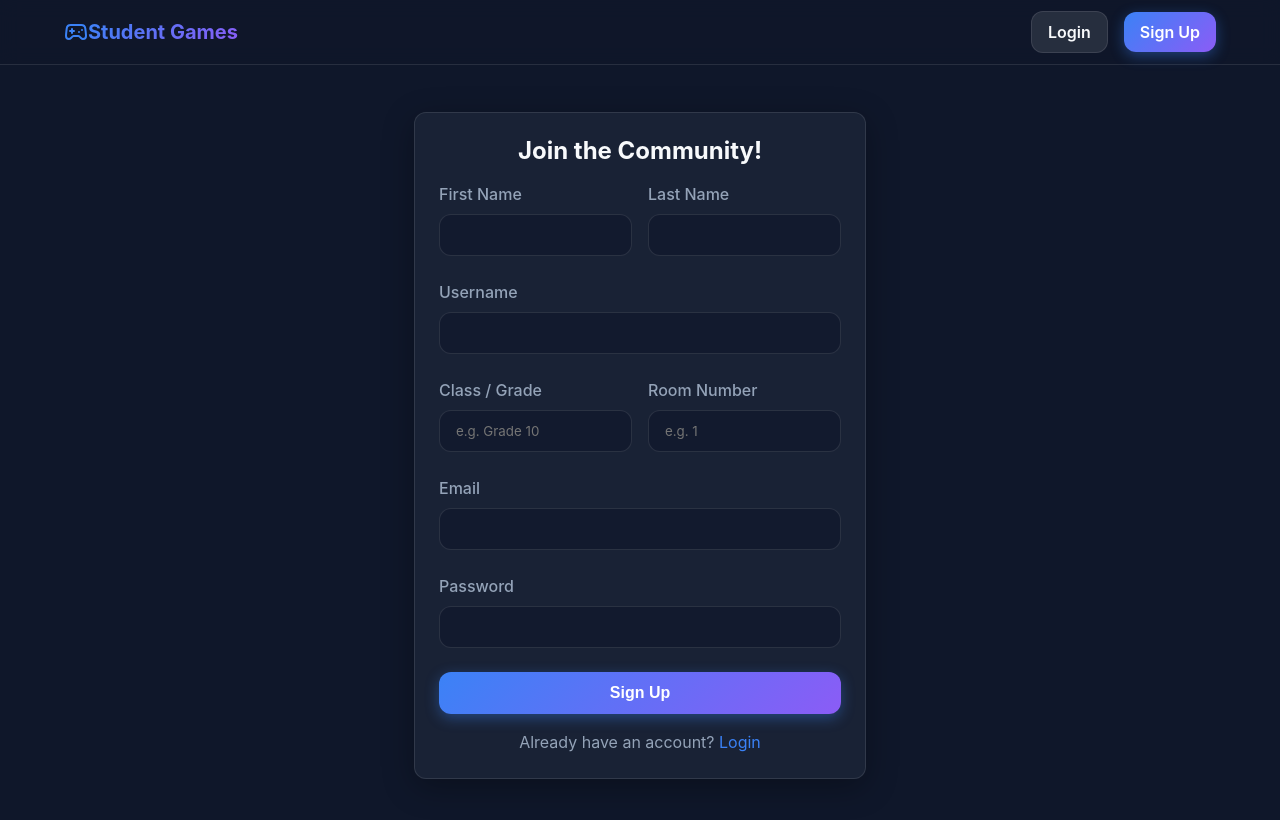
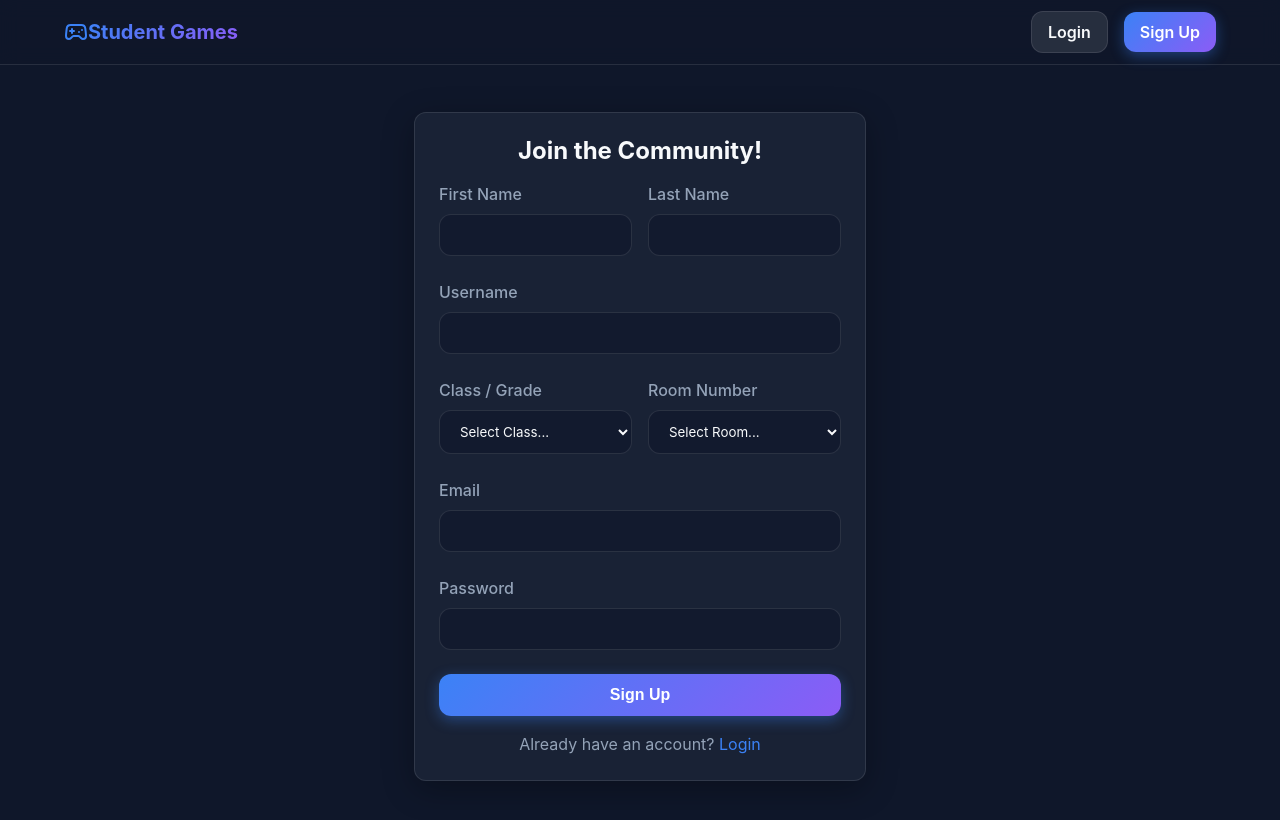
Before and after one commit to nattarom/codinggamestudio, a React (Vite) app: page /#/register in a window 1280 px wide. Shown: the top 820 px of the page. Built offline with nearby package versions, Linux system fonts and the light colour scheme.

Commit message:
feat: change class and room to dropdown selection

```diff
--- a/src/pages/Register.jsx
+++ b/src/pages/Register.jsx
@@ -58,11 +58,24 @@ export default function Register() {
           <div style={{ display: 'grid', gridTemplateColumns: '1fr 1fr', gap: '1rem' }}>
             <div className="form-group">
               <label className="form-label">Class / Grade</label>
-              <input type="text" name="class_grade" className="form-input" required placeholder="e.g. Grade 10" onChange={handleChange} />
+              <select name="class_grade" className="form-select" required value={formData.class_grade} onChange={handleChange}>
+                <option value="" disabled>Select Class...</option>
+                <option value="ม.1">ม.1</option>
+                <option value="ม.2">ม.2</option>
+                <option value="ม.3">ม.3</option>
+                <option value="ม.4">ม.4</option>
+                <option value="ม.5">ม.5</option>
+                <option value="ม.6">ม.6</option>
+              </select>
             </div>
             <div className="form-group">
               <label className="form-label">Room Number</label>
-              <input type="text" name="room_number" className="form-input" required placeholder="e.g. 1" onChange={handleChange} />
+              <select name="room_number" className="form-select" required value={formData.room_number} onChange={handleChange}>
+                <option value="" disabled>Select Room...</option>
+                {[...Array(15)].map((_, i) => (
+                  <option key={i+1} value={String(i+1)}>ห้อง {i+1}</option>
+                ))}
+              </select>
             </div>
           </div>
 
```
